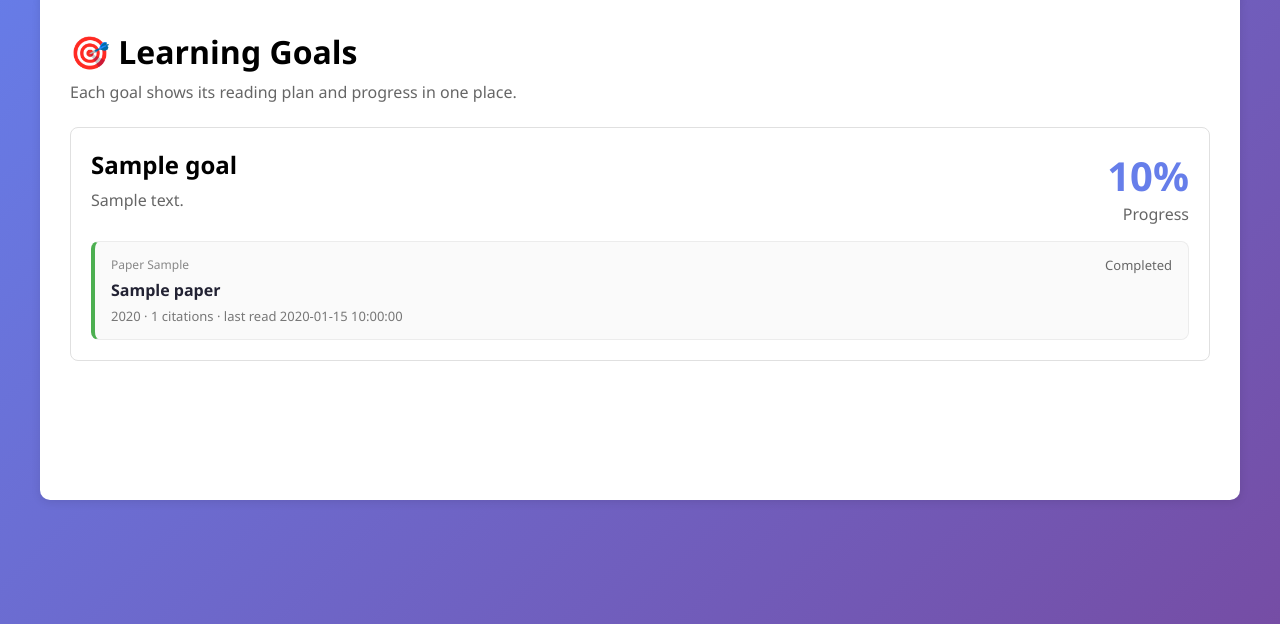
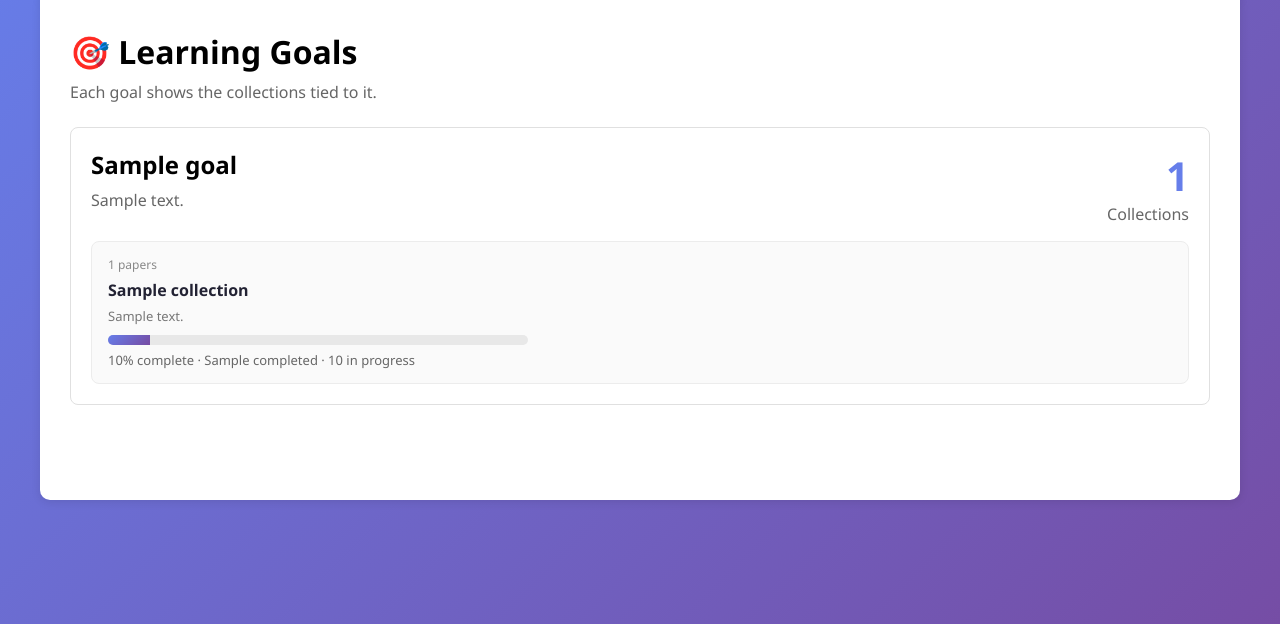
Before and after one commit to sergioss123/databricks-capstone-project, a Flask app: template templates/learning_goals.html in a window 1280 px wide. Shown: the part 93-717 px from the top of the page. Run offline with Flask 3, Linux system fonts and the light colour scheme; the template is opened without the code that fills it: most values are stand-ins (such as "Sample title", 1, 10 or a date in 2020).

Commit message:
Refine learning goals and collections UX

```diff
--- a/app.py
+++ b/app.py
@@ -14,6 +14,7 @@ import os
 import re
 import json
 from datetime import datetime
+from typing import Optional
 
 import requests
 from databricks.sdk import WorkspaceClient
@@ -63,6 +64,17 @@ def table_has_column(table_name: str, column_name: str) -> bool:
     present = bool(rows and rows[0].get('present'))
     _schema_column_cache[cache_key] = present
     return present
+
+
+def summarize_abstract(abstract: Optional[str], max_length: int = 220) -> str:
+    """Build a short display summary from a paper abstract."""
+    if not abstract:
+        return ""
+
+    text = abstract.strip().replace('\n', ' ')
+    if len(text) <= max_length:
+        return text
+    return text[:max_length].rsplit(' ', 1)[0] + '...'
 
 # ===========================
 # Database Initialization Functions
@@ -246,17 +258,22 @@ def ensure_collections_table():
         CREATE TABLE IF NOT EXISTS collections (
             id TEXT PRIMARY KEY DEFAULT gen_random_uuid()::text,
             user_id TEXT NOT NULL,
+            learning_goal_id TEXT,
             name TEXT NOT NULL,
             description TEXT,
             is_public BOOLEAN DEFAULT false,
             created_at TIMESTAMPTZ NOT NULL DEFAULT now(),
             updated_at TIMESTAMPTZ NOT NULL DEFAULT now(),
-            FOREIGN KEY (user_id) REFERENCES users(id) ON DELETE CASCADE
+            FOREIGN KEY (user_id) REFERENCES users(id) ON DELETE CASCADE,
+            FOREIGN KEY (learning_goal_id) REFERENCES learning_goals(id) ON DELETE SET NULL
         )
         """
     )
     lakebase.run_write(
         "CREATE INDEX IF NOT EXISTS idx_collections_user_id ON collections (user_id)"
+    )
+    lakebase.run_write(
+        "CREATE INDEX IF NOT EXISTS idx_collections_learning_goal_id ON collections (learning_goal_id)"
     )
     lakebase.run_write(
         "CREATE INDEX IF NOT EXISTS idx_collections_is_public ON collections (is_public)"
@@ -864,6 +881,13 @@ def api_initialize_create_plan():
         return jsonify({'success': False, 'error': 'Missing required fields'}), 400
 
     try:
+        goal_row = lakebase.run_query(
+            "SELECT title, description FROM learning_goals WHERE id = %s AND user_id = %s",
+            (goal_id, user_id)
+        )
+        goal_title = goal_row[0]['title'] if goal_row else 'Reading Plan'
+        collection_name = goal_title
+
         # Sort papers by publication_date (oldest first), take top 10
         sorted_papers = sorted(
             papers,
@@ -872,6 +896,35 @@ def api_initialize_create_plan():
 
         papers_ingested = 0
         reading_plan = []
+        collection_id = None
+
+        with lakebase.get_connection() as conn:
+            with conn.cursor() as cur:
+                cur.execute(
+                    """
+                    SELECT id FROM collections
+                    WHERE user_id = %s AND name = %s
+                    ORDER BY created_at DESC
+                    LIMIT 1
+                    """,
+                    (user_id, collection_name)
+                )
+                existing_collection = cur.fetchone()
+
+                if existing_collection:
+                    collection_id = existing_collection['id']
+                else:
+                    cur.execute(
+                        """
+                        INSERT INTO collections (user_id, name, description)
+                        VALUES (%s, %s, %s)
+                        RETURNING id
+                        """,
+                        (user_id, collection_name, goal_row[0]['description'] if goal_row else None)
+                    )
+                    created_collection = cur.fetchone()
+                    collection_id = created_collection['id'] if created_collection else None
+                conn.commit()
 
         for order, paper_data in enumerate(sorted_papers, start=1):
             try:
@@ -905,6 +958,19 @@ def api_initialize_create_plan():
                         paper_id = existing_paper[0]['id']
 
                 if paper_id:
+                    if collection_id:
+                        with lakebase.get_connection() as conn:
+                            with conn.cursor() as cur:
+                                cur.execute(
+                                    """
+                                    INSERT INTO collection_papers (collection_id, paper_id)
+                                    VALUES (%s, %s)
+                                    ON CONFLICT (collection_id, paper_id) DO NOTHING
+                                    """,
+                                    (collection_id, paper_id)
+                                )
+                                conn.commit()
+
                     # Create reading progress entry with reading order
                     with lakebase.get_connection() as conn:
                         with conn.cursor() as cur:
@@ -948,7 +1014,9 @@ def api_initialize_create_plan():
             'success': True,
             'papers_ingested': papers_ingested,
             'reading_plan': reading_plan,
-            'goal_id': goal_id
+            'goal_id': goal_id,
+            'collection_id': collection_id,
+            'collection_name': collection_name
         })
 
     except Exception as e:
@@ -1184,17 +1252,30 @@ def papers():
             SELECT
                 p.id,
                 p.title,
+                p.abstract,
                 p.landing_page_url,
                 p.doi,
+                rp.status,
+                rp.progress_percentage,
                 COALESCE(cp.notes, '') AS notes,
                 cp.added_at
             FROM collection_papers cp
             JOIN papers p ON p.id = cp.paper_id
+            LEFT JOIN reading_progress rp ON rp.paper_id = p.id AND rp.user_id = %s
             WHERE cp.collection_id = %s
             ORDER BY cp.added_at ASC, p.title ASC
             """,
-            (collection['id'],)
-        )
+            (user['id'], collection['id'])
+        )
+        total_papers = len(collection['papers'])
+        completed_papers = sum(1 for paper in collection['papers'] if paper.get('status') == 'completed')
+        in_progress_papers = sum(1 for paper in collection['papers'] if paper.get('status') == 'in_progress')
+        collection['progress'] = int((completed_papers / total_papers) * 100) if total_papers else 0
+        collection['completed_papers'] = completed_papers
+        collection['in_progress_papers'] = in_progress_papers
+        collection['total_papers'] = total_papers
+        for paper in collection['papers']:
+            paper['summary'] = summarize_abstract(paper.get('abstract'))
 
     return render_template(
         "papers.html",
@@ -1206,11 +1287,13 @@ def papers():
 @app.route("/learning-goals")
 @require_login
 def learning_goals():
-    """Learning goals page with reading plans."""
+    """Learning goals page with collections grouped by goal."""
     user = get_current_user()
     if not user:
         session.clear()
         return redirect(url_for('login'))
+
+    collections_have_goal = table_has_column('collections', 'learning_goal_id')
 
     # Get all learning goals for the user
     goals = lakebase.run_query(
@@ -1223,65 +1306,41 @@ def learning_goals():
         (user['id'],)
     )
 
-    # For each goal, get the reading plan
-    has_reading_order = table_has_column('reading_progress', 'reading_order')
     for goal in goals:
-        if has_reading_order:
-            reading_plan = lakebase.run_query(
+        if collections_have_goal:
+            collections_for_goal = lakebase.run_query(
                 """
                 SELECT
-                    rp.id,
-                    rp.paper_id,
-                    rp.reading_order,
-                    rp.status,
-                    rp.progress_percentage,
-                    rp.last_read_at,
-                    p.title,
-                    p.abstract,
-                    p.publication_year,
-                    p.publication_date,
-                    p.doi,
-                    p.landing_page_url,
-                    p.cited_by_count
-                FROM reading_progress rp
-                JOIN papers p ON rp.paper_id = p.id
-                WHERE rp.user_id = %s AND rp.learning_goal_id = %s
-                ORDER BY rp.reading_order ASC
+                    c.id,
+                    c.name,
+                    c.description,
+                    c.created_at,
+                    COUNT(cp.paper_id) AS paper_count,
+                    COALESCE(SUM(CASE WHEN rp.status = 'completed' THEN 1 ELSE 0 END), 0) AS completed_papers,
+                    COALESCE(SUM(CASE WHEN rp.status = 'in_progress' THEN 1 ELSE 0 END), 0) AS in_progress_papers
+                FROM collections c
+                LEFT JOIN collection_papers cp ON cp.collection_id = c.id
+                LEFT JOIN papers p ON p.id = cp.paper_id
+                LEFT JOIN reading_progress rp ON rp.paper_id = p.id AND rp.user_id = %s
+                WHERE c.user_id = %s AND c.learning_goal_id = %s
+                GROUP BY c.id, c.name, c.description, c.created_at
+                ORDER BY c.created_at DESC
                 """,
-                (user['id'], goal['id'])
+                (user['id'], user['id'], goal['id'])
             )
+
+            for collection in collections_for_goal:
+                total_papers = int(collection.get('paper_count') or 0)
+                completed_papers = int(collection.get('completed_papers') or 0)
+                collection['progress'] = int((completed_papers / total_papers) * 100) if total_papers else 0
+                collection['completed_papers'] = completed_papers
+                collection['in_progress_papers'] = int(collection.get('in_progress_papers') or 0)
+
+            goal['collections'] = collections_for_goal
+            goal['collection_count'] = len(collections_for_goal)
         else:
-            reading_plan = lakebase.run_query(
-                """
-                SELECT
-                    rp.id,
-                    rp.paper_id,
-                    NULL::integer AS reading_order,
-                    rp.status,
-                    rp.progress_percentage,
-                    rp.last_read_at,
-                    p.title,
-                    p.abstract,
-                    p.publication_year,
-                    p.publication_date,
-                    p.doi,
-                    p.landing_page_url,
-                    p.cited_by_count
-                FROM reading_progress rp
-                JOIN papers p ON rp.paper_id = p.id
-                WHERE rp.user_id = %s AND rp.learning_goal_id = %s
-                ORDER BY rp.created_at ASC, rp.id ASC
-                """,
-                (user['id'], goal['id'])
-            )
-        goal['reading_plan'] = reading_plan
-
-        # Calculate progress
-        if reading_plan:
-            completed = sum(1 for p in reading_plan if p['status'] == 'completed')
-            goal['progress'] = int((completed / len(reading_plan)) * 100)
-        else:
-            goal['progress'] = 0
+            goal['collections'] = []
+            goal['collection_count'] = 0
 
     return render_template(
         "learning_goals.html",
@@ -1300,6 +1359,7 @@ def collections():
         session.clear()
         return redirect(url_for('login'))
 
+    collections_have_goal = table_has_column('collections', 'learning_goal_id')
     search_query = request.args.get('query', '').strip()
     search_mode = request.args.get('mode', 'api')
     search_results = []
@@ -1344,22 +1404,45 @@ def collections():
                         'relevance_score': None,
                     })
 
-    collections = lakebase.run_query(
-        """
-        SELECT
-            c.id,
-            c.name,
-            c.description,
-            c.created_at,
-            COUNT(cp.paper_id) AS paper_count
-        FROM collections c
-        LEFT JOIN collection_papers cp ON cp.collection_id = c.id
-        WHERE c.user_id = %s
-        GROUP BY c.id, c.name, c.description, c.created_at
-        ORDER BY c.created_at DESC
-        """,
-        (user['id'],)
-    )
+    if collections_have_goal:
+        collections = lakebase.run_query(
+            """
+            SELECT
+                c.id,
+                c.name,
+                c.description,
+                c.learning_goal_id,
+                lg.title AS learning_goal_title,
+                c.created_at,
+                COUNT(cp.paper_id) AS paper_count
+            FROM collections c
+            LEFT JOIN learning_goals lg ON lg.id = c.learning_goal_id
+            LEFT JOIN collection_papers cp ON cp.collection_id = c.id
+            WHERE c.user_id = %s
+            GROUP BY c.id, c.name, c.description, c.learning_goal_id, lg.title, c.created_at
+            ORDER BY c.created_at DESC
+            """,
+            (user['id'],)
+        )
+    else:
+        collections = lakebase.run_query(
+            """
+            SELECT
+                c.id,
+                c.name,
+                c.description,
+                NULL::text AS learning_goal_id,
+                NULL::text AS learning_goal_title,
+                c.created_at,
+                COUNT(cp.paper_id) AS paper_count
+            FROM collections c
+            LEFT JOIN collection_papers cp ON cp.collection_id = c.id
+            WHERE c.user_id = %s
+            GROUP BY c.id, c.name, c.description, c.created_at
+            ORDER BY c.created_at DESC
+            """,
+            (user['id'],)
+        )
 
     for collection in collections:
         collection['papers'] = lakebase.run_query(
@@ -1367,23 +1450,49 @@ def collections():
             SELECT
                 p.id,
                 p.title,
+                p.abstract,
                 p.landing_page_url,
                 p.doi,
+                rp.status,
+                rp.progress_percentage,
                 cp.notes,
                 cp.added_at
             FROM collection_papers cp
             JOIN papers p ON p.id = cp.paper_id
+            LEFT JOIN reading_progress rp ON rp.paper_id = p.id AND rp.user_id = %s
             WHERE cp.collection_id = %s
             ORDER BY cp.added_at ASC, p.title ASC
             """,
-            (collection['id'],)
-        )
+            (user['id'], collection['id'])
+        )
+
+        total_papers = len(collection['papers'])
+        completed_papers = sum(1 for paper in collection['papers'] if paper.get('status') == 'completed')
+        in_progress_papers = sum(1 for paper in collection['papers'] if paper.get('status') == 'in_progress')
+        collection['progress'] = int((completed_papers / total_papers) * 100) if total_papers else 0
+        collection['completed_papers'] = completed_papers
+        collection['in_progress_papers'] = in_progress_papers
+        collection['total_papers'] = total_papers
+        for paper in collection['papers']:
+            paper['summary'] = summarize_abstract(paper.get('abstract'))
+
+    learning_goals = lakebase.run_query(
+        """
+        SELECT id, title
+        FROM learning_goals
+        WHERE user_id = %s
+        ORDER BY created_at DESC
+        """,
+        (user['id'],)
+    )
 
     return render_template(
         "collections.html",
         active_tab='collections',
         current_user=user,
         collections=collections,
+        learning_goals=learning_goals,
+        collections_have_goal=collections_have_goal,
         search_results=search_results,
         search_query=search_query,
         search_mode=search_mode,
@@ -1399,18 +1508,35 @@ def api_collections_create():
     data = request.json or {}
     name = (data.get('name') or '').strip()
     description = (data.get('description') or '').strip()
+    learning_goal_id = (data.get('learning_goal_id') or '').strip()
     paper_ids = data.get('paper_ids') or []
     openalex_ids = data.get('openalex_ids') or []
+    collections_have_goal = table_has_column('collections', 'learning_goal_id')
 
     if not name:
         return jsonify({'success': False, 'error': 'Collection name is required'}), 400
 
     if not paper_ids and not openalex_ids:
         return jsonify({'success': False, 'error': 'Select at least one paper'}), 400
+
+    if learning_goal_id and not collections_have_goal:
+        return jsonify({'success': False, 'error': 'Learning goal linking requires the collections learning_goal_id migration'}), 400
 
     try:
         with lakebase.get_connection() as conn:
             with conn.cursor() as cursor:
+                if learning_goal_id:
+                    cursor.execute(
+                        """
+                        SELECT id
+                        FROM learning_goals
+                        WHERE id = %s AND user_id = %s
+                        """,
+                        (learning_goal_id, user['id'])
+                    )
+                    if not cursor.fetchone():
+                        return jsonify({'success': False, 'error': 'Select a valid learning goal'}), 400
+
                 cursor.execute(
                     """
                     SELECT id FROM collections
@@ -1424,23 +1550,45 @@ def api_collections_create():
 
                 if existing:
                     collection_id = existing['id']
-                    cursor.execute(
-                        """
-                        UPDATE collections
-                        SET description = COALESCE(NULLIF(%s, ''), description), updated_at = NOW()
-                        WHERE id = %s
-                        """,
-                        (description, collection_id)
-                    )
+                    if collections_have_goal:
+                        cursor.execute(
+                            """
+                            UPDATE collections
+                            SET description = COALESCE(NULLIF(%s, ''), description),
+                                learning_goal_id = COALESCE(NULLIF(%s, ''), learning_goal_id),
+                                updated_at = NOW()
+                            WHERE id = %s
+                            """,
+                            (description, learning_goal_id, collection_id)
+                        )
+                    else:
+                        cursor.execute(
+                            """
+                            UPDATE collections
+                            SET description = COALESCE(NULLIF(%s, ''), description), updated_at = NOW()
+                            WHERE id = %s
+                            """,
+                            (description, collection_id)
+                        )
                 else:
-                    cursor.execute(
-                        """
-                        INSERT INTO collections (user_id, name, description)
-                        VALUES (%s, %s, %s)
-                        RETURNING id
-                        """,
-                        (user['id'], name, description)
-                    )
+                    if collections_have_goal:
+                        cursor.execute(
+                            """
+                            INSERT INTO collections (user_id, learning_goal_id, name, description)
+                            VALUES (%s, %s, %s, %s)
+                            RETURNING id
+                            """,
+                            (user['id'], learning_goal_id or None, name, description)
+                        )
+                    else:
+                        cursor.execute(
+                            """
+                            INSERT INTO collections (user_id, name, description)
+                            VALUES (%s, %s, %s)
+                            RETURNING id
+                            """,
+                            (user['id'], name, description)
+                        )
                     collection_id = cursor.fetchone()['id']
 
                 for paper_id in paper_ids:
--- a/database/ddl/00_create_all_tables.sql
+++ b/database/ddl/00_create_all_tables.sql
@@ -120,14 +120,17 @@ CREATE INDEX IF NOT EXISTS idx_learning_goals_status ON learning_goals (status);
 CREATE TABLE IF NOT EXISTS collections (
     id TEXT PRIMARY KEY DEFAULT gen_random_uuid()::text,
     user_id TEXT NOT NULL,
+    learning_goal_id TEXT,
     name TEXT NOT NULL,
     description TEXT,
     is_public BOOLEAN DEFAULT false,
     created_at TIMESTAMPTZ NOT NULL DEFAULT now(),
     updated_at TIMESTAMPTZ NOT NULL DEFAULT now(),
-    FOREIGN KEY (user_id) REFERENCES users(id) ON DELETE CASCADE
+    FOREIGN KEY (user_id) REFERENCES users(id) ON DELETE CASCADE,
+    FOREIGN KEY (learning_goal_id) REFERENCES learning_goals(id) ON DELETE SET NULL
 );
 CREATE INDEX IF NOT EXISTS idx_collections_user_id ON collections (user_id);
+CREATE INDEX IF NOT EXISTS idx_collections_learning_goal_id ON collections (learning_goal_id);
 CREATE INDEX IF NOT EXISTS idx_collections_is_public ON collections (is_public);
 
 -- ===========================
--- a/templates/base.html
+++ b/templates/base.html
@@ -235,10 +235,6 @@
                     onclick="window.location.href='{{ url_for('dashboard') }}'">
                 📊 Dashboard
             </button>
-            <button class="tab {% if active_tab == 'papers' %}active{% endif %}"
-                    onclick="window.location.href='{{ url_for('papers') }}'">
-                📚 Papers
-            </button>
             <button class="tab {% if active_tab == 'goals' %}active{% endif %}"
                     onclick="window.location.href='{{ url_for('learning_goals') }}'">
                 🎯 Learning Goals
--- a/templates/learning_goals.html
+++ b/templates/learning_goals.html
@@ -6,7 +6,7 @@
 <div style="max-width: 1200px; margin: 0 auto;">
     <div style="margin-bottom: 24px;">
         <h1 style="margin-bottom: 8px;">🎯 Learning Goals</h1>
-        <p style="color: #666;">Each goal shows its reading plan and progress in one place.</p>
+        <p style="color: #666;">Each goal shows the collections tied to it.</p>
     </div>
 
     {% if not goals %}
@@ -26,34 +26,35 @@
                 {% endif %}
             </div>
             <div style="min-width: 120px; text-align: right;">
-                <div style="font-size: 40px; font-weight: 700; color: #667eea;">{{ goal.progress }}%</div>
-                <div style="color: #666;">Progress</div>
+                <div style="font-size: 40px; font-weight: 700; color: #667eea;">{{ goal.collection_count }}</div>
+                <div style="color: #666;">Collections</div>
             </div>
         </div>
 
-        {% if goal.reading_plan %}
+        {% if goal.collections %}
         <div style="display: grid; gap: 12px;">
-            {% for paper in goal.reading_plan %}
-            <div style="border: 1px solid #ececec; border-left: 4px solid {% if paper.status == 'completed' %}#4caf50{% elif paper.status == 'in_progress' %}#ff9800{% else %}#667eea{% endif %}; border-radius: 8px; padding: 14px 16px; background: #fafafa;">
+            {% for collection in goal.collections %}
+            <div style="border: 1px solid #ececec; border-radius: 8px; padding: 14px 16px; background: #fafafa;">
                 <div style="display: flex; justify-content: space-between; gap: 12px; align-items: start; flex-wrap: wrap;">
-                    <div>
-                        <div style="font-size: 12px; color: #888; margin-bottom: 6px;">Paper {{ paper.reading_order }}</div>
-                        <a href="{{ url_for('paper_detail', paper_id=paper.paper_id) }}" style="font-size: 16px; font-weight: 600; color: #223; text-decoration: none;">
-                            {{ paper.title }}
-                        </a>
-                        <div style="color: #777; font-size: 13px; margin-top: 6px;">
-                            {% if paper.publication_year %}{{ paper.publication_year }}{% endif %}
-                            {% if paper.cited_by_count %} · {{ paper.cited_by_count }} citations{% endif %}
-                            {% if paper.last_read_at %} · last read {{ paper.last_read_at }}{% endif %}
+                    <div style="flex: 1; min-width: 0;">
+                        <div style="font-size: 12px; color: #888; margin-bottom: 6px;">{{ collection.paper_count }} papers</div>
+                        <div style="font-size: 16px; font-weight: 600; color: #223;">{{ collection.name }}</div>
+                        {% if collection.description %}
+                        <div style="color: #777; font-size: 13px; margin-top: 6px;">{{ collection.description }}</div>
+                        {% endif %}
+                        <div style="margin-top: 10px; background: #e8e8e8; border-radius: 999px; height: 10px; overflow: hidden; max-width: 420px;">
+                            <div style="width: {{ collection.progress }}%; height: 100%; background: linear-gradient(135deg, #667eea, #764ba2);"></div>
+                        </div>
+                        <div style="color: #666; font-size: 13px; margin-top: 6px;">
+                            {{ collection.progress }}% complete · {{ collection.completed_papers }} completed · {{ collection.in_progress_papers }} in progress
                         </div>
                     </div>
-                    <div style="color: #666; font-size: 13px;">{{ paper.status | replace('_', ' ') | title }}</div>
                 </div>
             </div>
             {% endfor %}
         </div>
         {% else %}
-        <p style="color: #999; margin-top: 8px;">No reading plan created for this goal yet.</p>
+        <p style="color: #999; margin-top: 8px;">No collections linked to this goal yet.</p>
         {% endif %}
     </div>
     {% endfor %}
```
Also changed, not shown: agent_helper_functions.py (+35 -26 lines), database/ddl/03_migrate_collections_learning_goal_id.sql (added, +21 -0 lines), templates/collections.html (+29 -9 lines), templates/paper_read.html (+7 -0 lines), templates/papers.html (+40 -0 lines).
